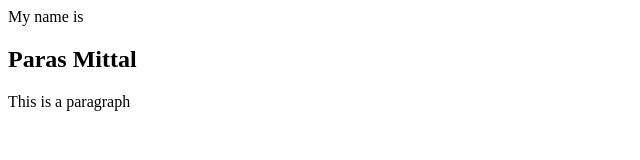
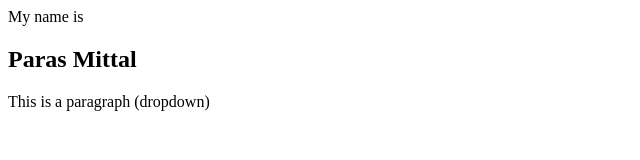
Before and after one commit to mittalparas/localrepo, a plain HTML site: page index.html in a window 1280 px wide. Shown: the whole page, without its empty margins (0-640 px from the left). Drawn offline with Linux system fonts and the light colour scheme.

Commit message:
Adding dropdown

```diff
--- a/index.html
+++ b/index.html
@@ -1,2 +1,2 @@
 My name is <h2>Paras Mittal</h2>
-<p>This is a paragraph</p>
+<p>This is a paragraph (dropdown)</p>
```
